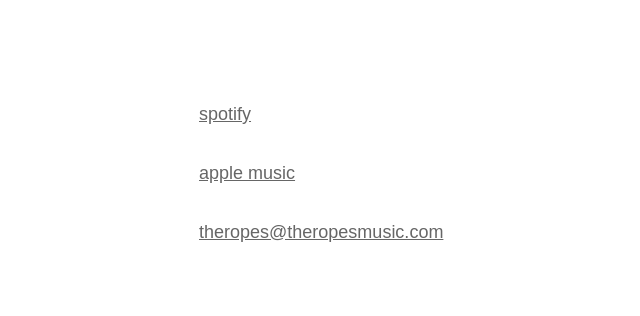
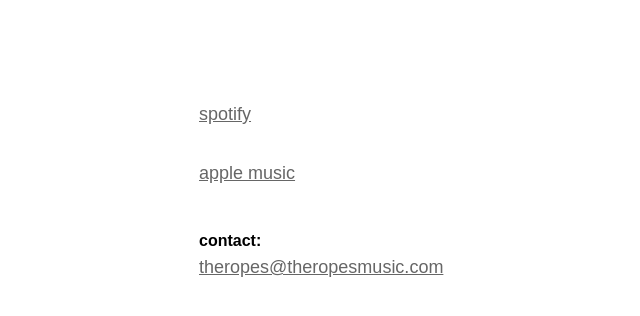
Before and after one commit to exuberant-studio/index2, a plain HTML site: page index.html in a window 1280 px wide. Shown: the whole page, without its empty margins (141-781 px from the left). Drawn offline with Linux system fonts and the light colour scheme.

Commit message:
Update index.html

```diff
--- a/index.html
+++ b/index.html
@@ -32,7 +32,8 @@
 
   <a class="link" href="https://open.spotify.com/artist/0X4QvHFzWbYsMLzt70iRfu#_=_" target="_blank">spotify</a>
   <a class="link" href="https://music.apple.com/us/artist/the-ropes/263253892" target="_blank">apple music</a>
-  <a class="link" href="mailto:theropes@theropesmusic.com">theropes@theropesmusic.com</a>
+  <div style="font-weight: bold; margin-top: 40px; margin-bottom: 0;">contact:</div>
+<a class="link" href="mailto:theropes@theropesmusic.com">theropes@theropesmusic.com</a>
 
 </body>
 </html>
```
